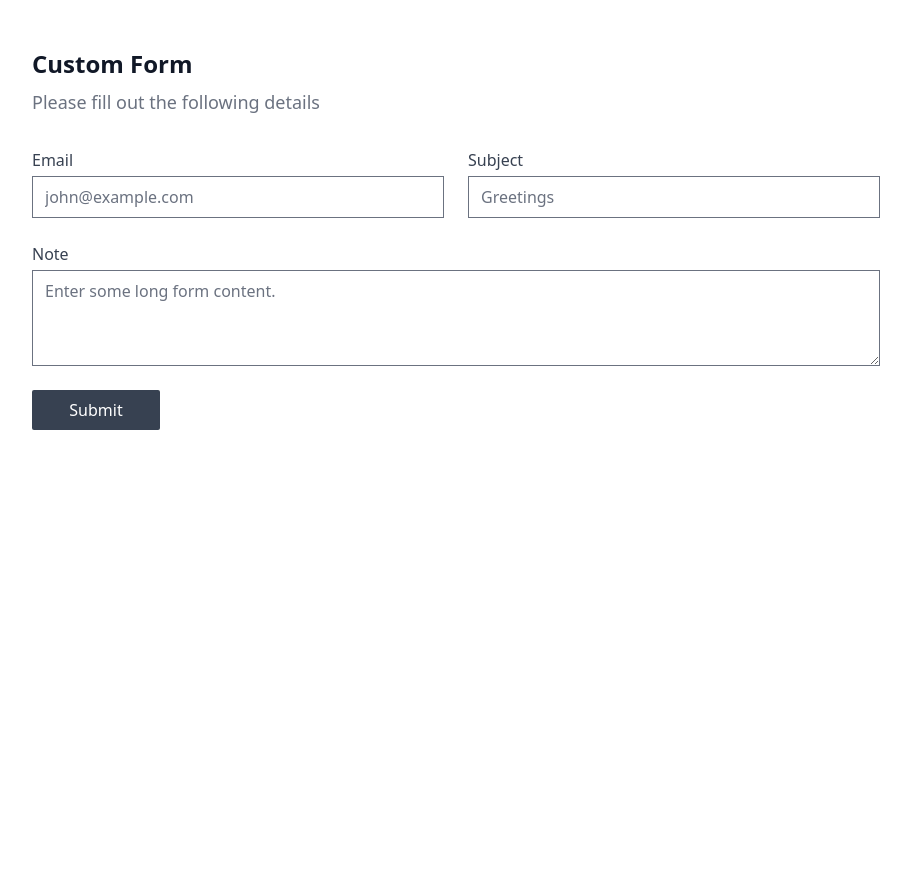
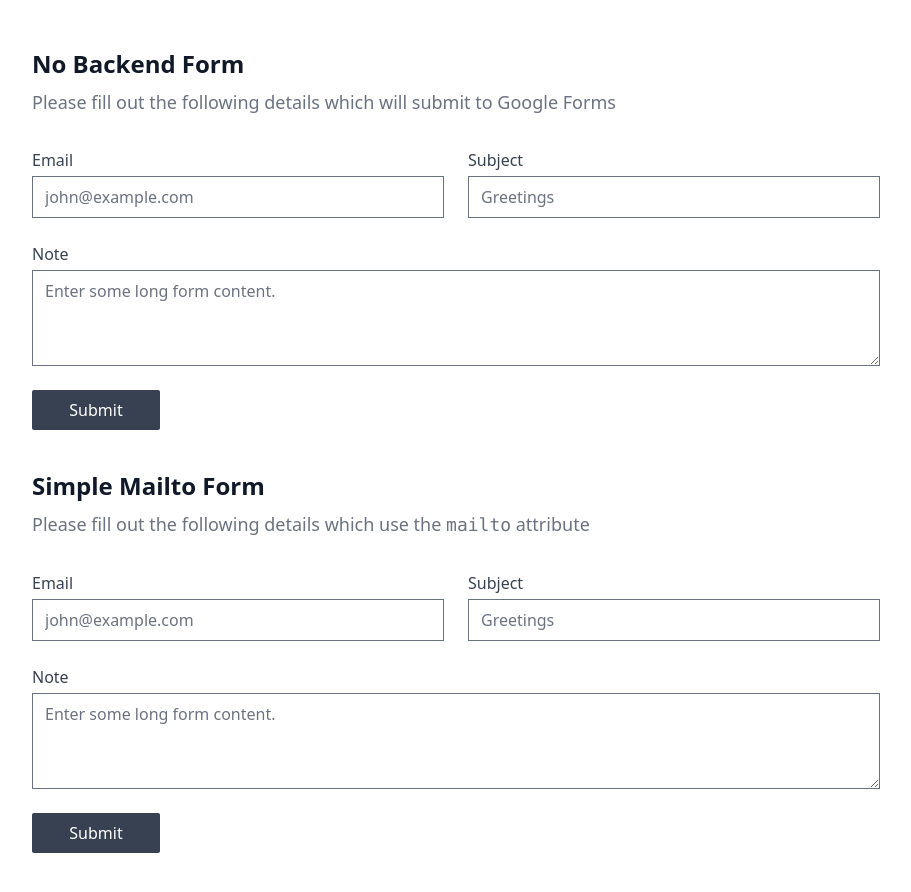
Before and after one commit to JeremyBYU/NoBackendForms, a website: page index.html in a window 1280 px wide. Shown: the whole page, without its empty margins (184-1095 px from the left). Before the commit the page ends 800 px from the top, so only its background shows below. Drawn offline with nearby package versions, Linux system fonts and the light colour scheme.

Commit message:
Added mailto form

```diff
--- a/index.html
+++ b/index.html
@@ -18,7 +18,7 @@
         console.log("Preparing to submit data to the Google Form");
 
         // collecting all data into an object
-        const formDetails = {}
+        const formDetails = {};
         formDetails[EMAIL_FORM_ID] = formData.email;
         formDetails[SUBJECT_FORM_ID] = formData.subject;
         formDetails[NOTE_FORM_ID] = formData.note;
@@ -31,29 +31,35 @@
         fetch(FORM_URL, {
           method: "POST",
           headers: {
-            "Content-Type": "application/x-www-form-urlencoded;charset=UTF-8"
+            "Content-Type": "application/x-www-form-urlencoded;charset=UTF-8",
           },
-          mode: 'no-cors',
+          mode: "no-cors",
           body: formBodyString,
         }).then(() => {
-          console.log("Success!")
+          console.log("Success!");
+          // show message
+          formData.showMessage = true;
+          // remove message in 2 seconds
+          setTimeout(() => formData.showMessage = false, 2000);
         });
       }
     </script>
   </head>
 
   <body class="antialiased text-gray-900">
-    <div
-      class="max-w-xl mx-auto py-12 md:max-w-4xl px-6"
+    <div class="max-w-xl mx-auto py-12 md:max-w-4xl px-6">
+      <section
         x-data="{
       email: '',
       subject: '',
-      note: ''
+      note: '',
+      showMessage: false
     }"
       >
-      <h2 class="text-2xl font-bold">Custom Form</h2>
+        <h2 class="text-2xl font-bold">No Backend Form</h2>
         <p class="mt-2 text-lg text-gray-500">
-        Please fill out the following details
+          Please fill out the following details which will submit to Google
+          Forms
         </p>
         <form
           class="mt-8 grid grid-cols-1 md:grid-cols-2 gap-6 items-start"
@@ -97,7 +103,67 @@
           >
             Submit
           </button>
+          <div class="inline-flex items-center justify-center bg-green-600 text-white w-48 p-2 rounded-sm" :class="showMessage ? 'block': 'hidden'">
+              It worked!
+          </div>
         </form>
+      </section>
+
+      <section
+        class="mt-10"
+        x-data="{
+      email: '',
+      subject: '',
+      note: ''
+    }"
+      >
+        <h2 class="text-2xl font-bold">Simple Mailto Form</h2>
+        <p class="mt-2 text-lg text-gray-500">
+          Please fill out the following details which use the
+          <code>mailto</code> attribute
+        </p>
+        <div class="mt-8 grid grid-cols-1 md:grid-cols-2 gap-6 items-start">
+          <label class="block col-span-1">
+            <span class="text-gray-700">Email</span>
+            <input
+              type="text"
+              class="form-input mt-1 block w-full"
+              name="form-email"
+              required
+              x-model="email"
+              placeholder="john@example.com"
+            />
+          </label>
+          <label class="block col-span-1">
+            <span class="text-gray-700">Subject</span>
+            <input
+              type="text"
+              class="form-input mt-1 block w-full"
+              name="form-subject"
+              required
+              x-model="subject"
+              placeholder="Greetings"
+            />
+          </label>
+          <label class="block col-span-1 md:col-span-2">
+            <span class="text-gray-700">Note</span>
+            <textarea
+              class="form-textarea mt-1 block w-full h-24"
+              rows="3"
+              name="form-note"
+              required
+              x-model="note"
+              placeholder="Enter some long form content."
+            ></textarea>
+          </label>
+          <a
+            :href="`mailto:${email}?subject=${subject}&body=${note}`"
+            class="inline-flex items-center justify-center bg-gray-700 hover:bg-gray-800 text-white w-32 p-2 rounded-sm"
+          >
+            Submit
+          </a>
+        </div>
+      </section>
     </div>
   </body>
 </html>
```
Also changed, not shown: styles/output.css. Lines whose indentation alone changed are shown as unchanged.
